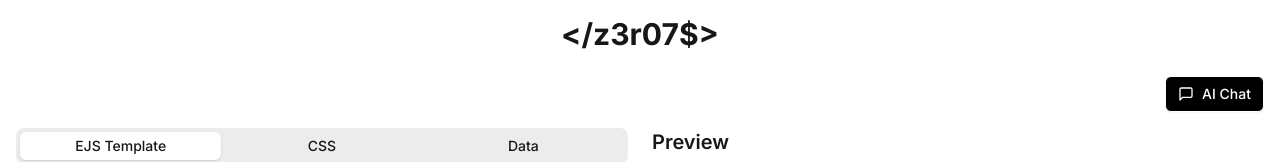
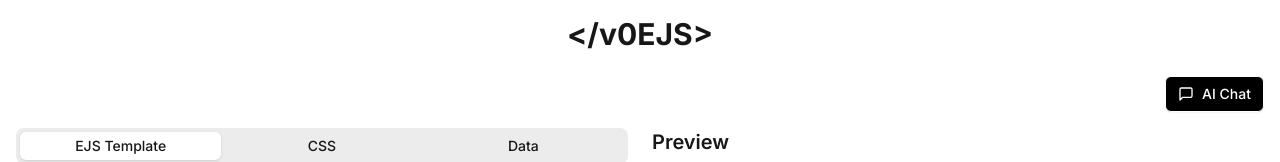
Before and after one commit to t-heu/0UI, a Next.js app: page / in a window 1280 px wide. Shown: the top 162 px of the page. Built offline with nearby package versions, Linux system fonts and the light colour scheme; no server answers.

Commit message:
Update page.tsx

```diff
--- a/src/app/page.tsx
+++ b/src/app/page.tsx
@@ -41,7 +41,7 @@ export default function Home() {
 
   return (
     <main className="container mx-auto p-4">
-      <h1 className="text-3xl font-bold mb-6 text-center">{'</z3r07$>'}</h1>
+      <h1 className="text-3xl font-bold mb-6 text-center">{'</v0EJS>'}</h1>
 
       <div className="flex justify-end mb-4">
         <Button
```
